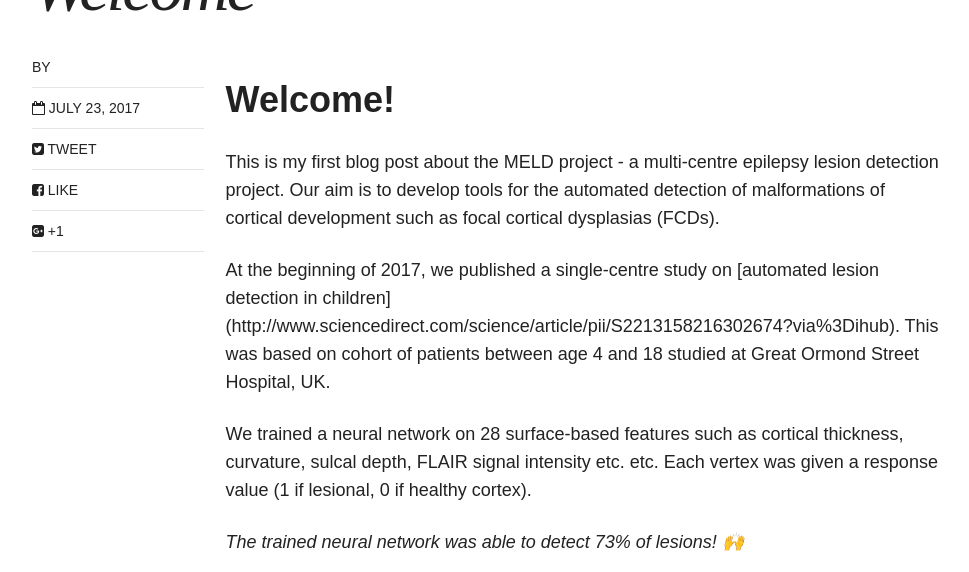
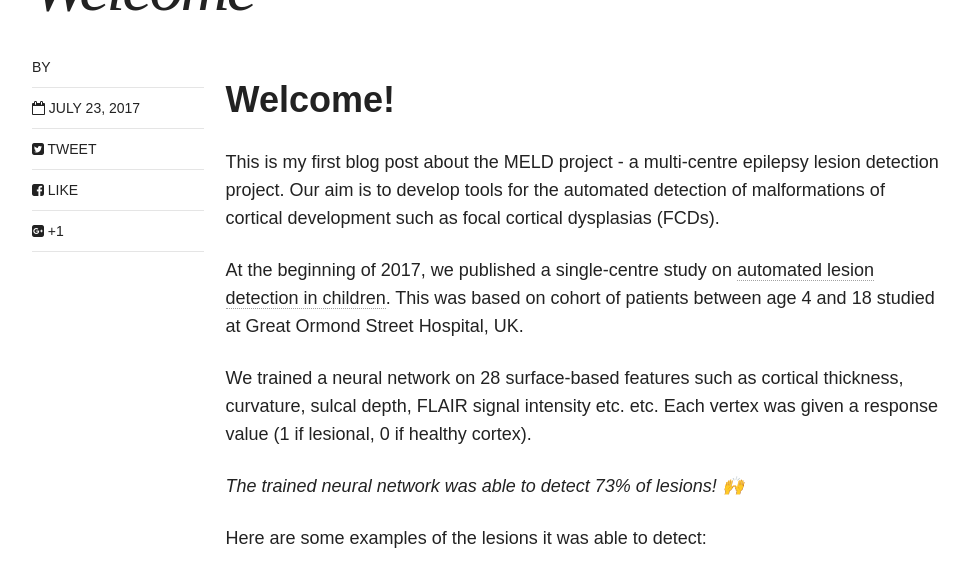
Before and after one commit to MELDProject/MELDProject.github.io, a Jekyll site: the page built from _posts/blog/2017-07-23-Welcome.md, in a window 1280 px wide and 900 px high, scrolled down 525 px, cut to the strip 0-572 px from the top of the window. Shown: the whole strip, without its empty margins (154-1123 px from the left). Built offline with Jekyll 4.4.1, drawn with Linux system fonts in a browser that asks for light colours; nearby versions of some CDN libraries; emoji names are drawn with the system emoji font.

Commit message:
adding files

```diff
--- a/_posts/blog/2017-07-23-Welcome.md
+++ b/_posts/blog/2017-07-23-Welcome.md
@@ -17,7 +17,7 @@
 
 This is my first blog post about the MELD project - a multi-centre epilepsy lesion detection project. Our aim is to develop tools for the automated detection of malformations of cortical development such as focal cortical dysplasias (FCDs).
 
-At the beginning of 2017, we published a single-centre study on [automated lesion detection in children] (http://www.sciencedirect.com/science/article/pii/S2213158216302674?via%3Dihub). This was based on cohort of patients between age 4 and 18 studied at Great Ormond Street Hospital, UK.
+At the beginning of 2017, we published a single-centre study on [automated lesion detection in children](http://www.sciencedirect.com/science/article/pii/S2213158216302674?via%3Dihub). This was based on cohort of patients between age 4 and 18 studied at Great Ormond Street Hospital, UK.
 
 We trained a neural network on 28 surface-based features such as cortical thickness, curvature, sulcal depth, FLAIR signal intensity etc. etc. Each vertex was given a response value (1 if lesional, 0 if healthy cortex).
 
@@ -25,7 +25,7 @@
 
 Here are some examples of the lesions it was able to detect:
 
-<iframe width="315" height="560" src="https://github.com/MELDProject/MELDProject.github.io/tree/master/images/Example_classifier_results.png" frameborder="0" allowfullscreen></iframe>
+<iframe width="190" height="237" src="https://github.com/MELDProject/MELDProject.github.io/tree/master/images/Example_classifier_results.png" frameborder="0" allowfullscreen></iframe>
 
 As you can see these included small and large lesions, and lesions located in different cortical lobes. We published all the [code](https://github.com/kwagstyl/FCDdetection/) used for this study so that other centres would be able to use the FCD detection methodology on their patients and help us to develop and improve this work.
 
```
